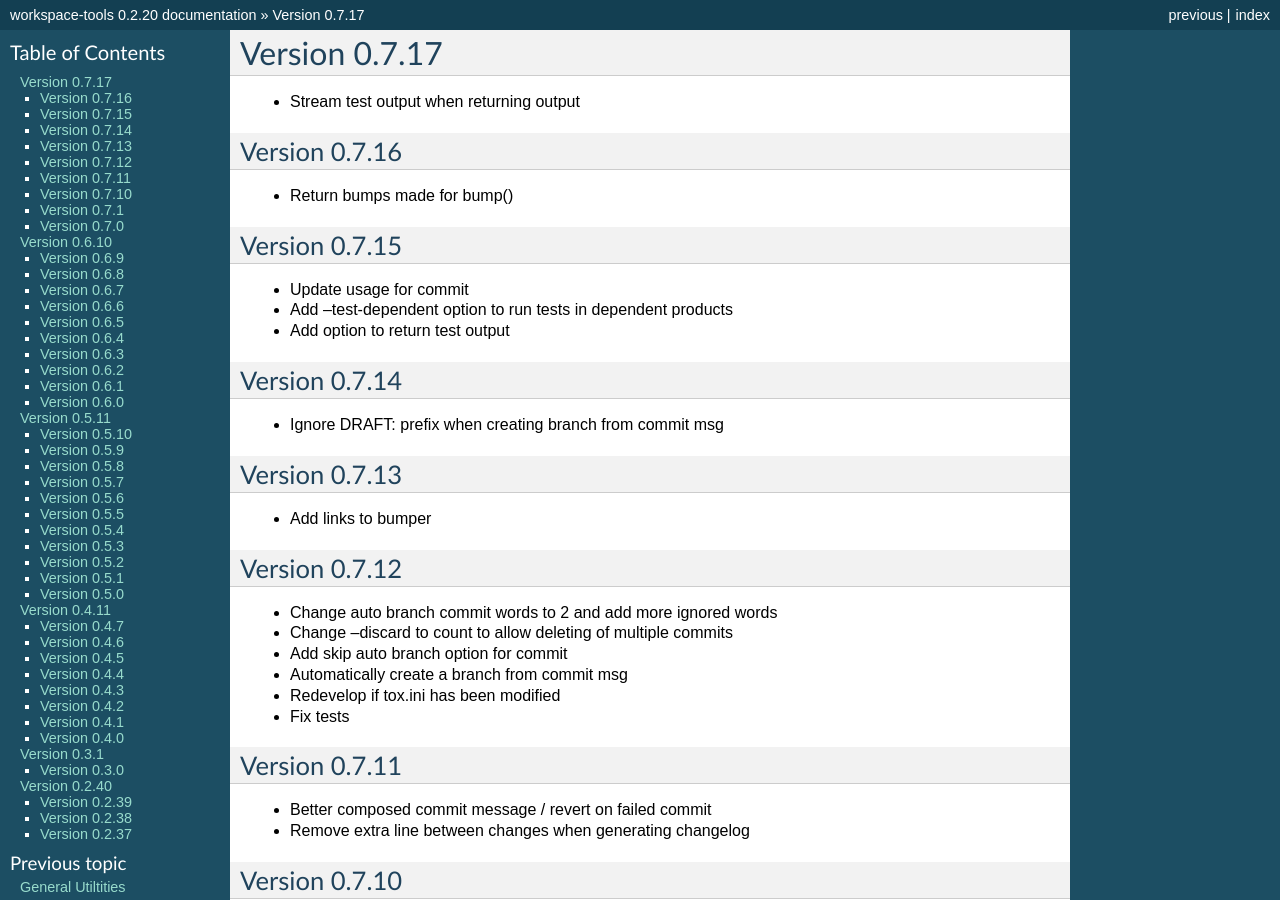
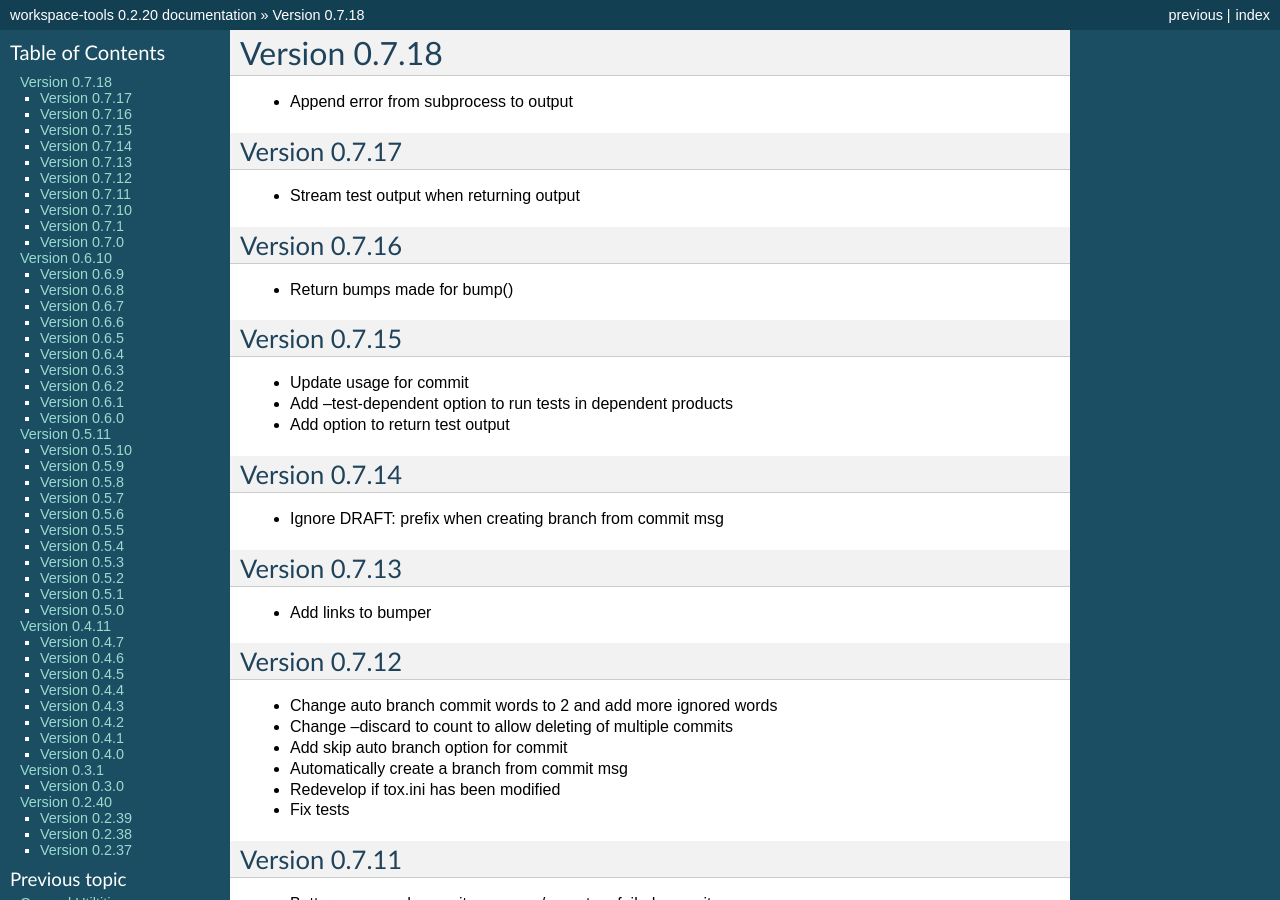
Before and after one commit to maxzheng/workspace-tools, a Sphinx documentation site: the page built from docs/CHANGELOG.rst, in a window 1280 px wide and 900 px high. Built offline with Sphinx 7.4.7, drawn with Linux system fonts in a browser that asks for light colours; some of the changed text lies outside the part shown.

Commit message:
Publish version 0.7.18

```diff
--- a/docs/CHANGELOG.rst
+++ b/docs/CHANGELOG.rst
@@ -1,5 +1,10 @@
+Version 0.7.18
+================================================================================
+
+* Append error from subprocess to output
+
 Version 0.7.17
-================================================================================
+--------------------------------------------------------------------------------
 
 * Stream test output when returning output
 
--- a/setup.py
+++ b/setup.py
@@ -10,7 +10,7 @@ def find_files(path):
 
 setuptools.setup(
   name='workspace-tools',
-  version='0.7.17',
+  version='0.7.18',
 
   author='Max Zheng',
   author_email='maxzheng.os @t gmail.com',
```
